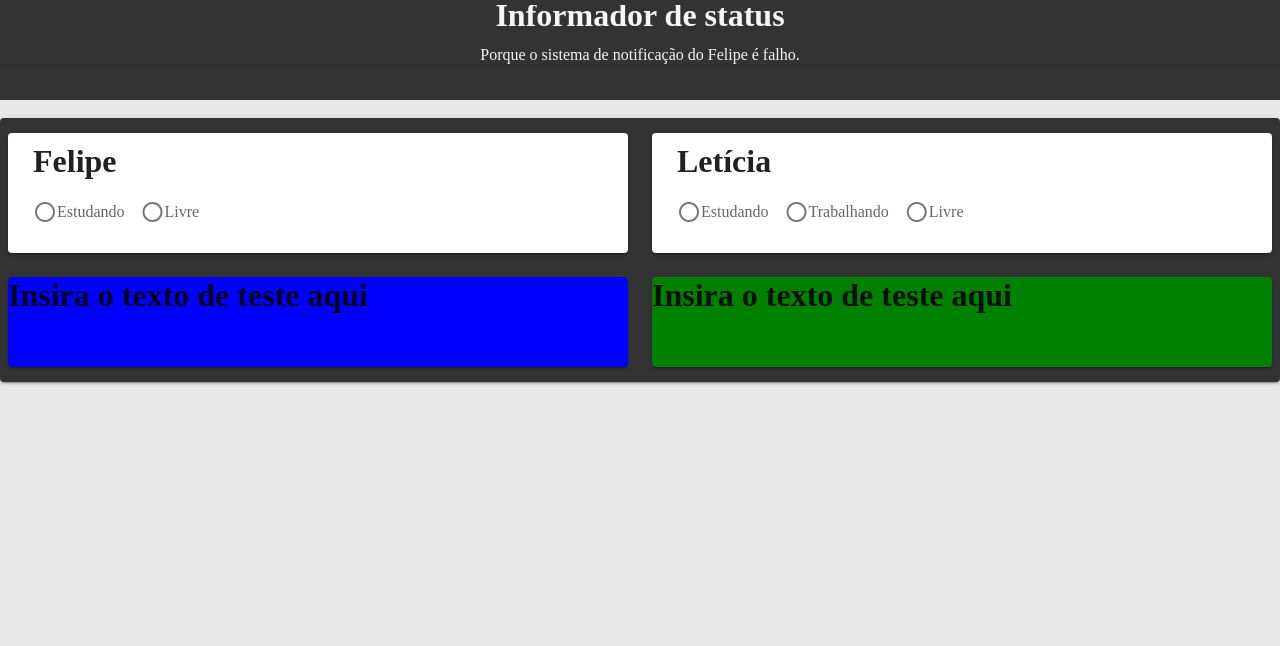
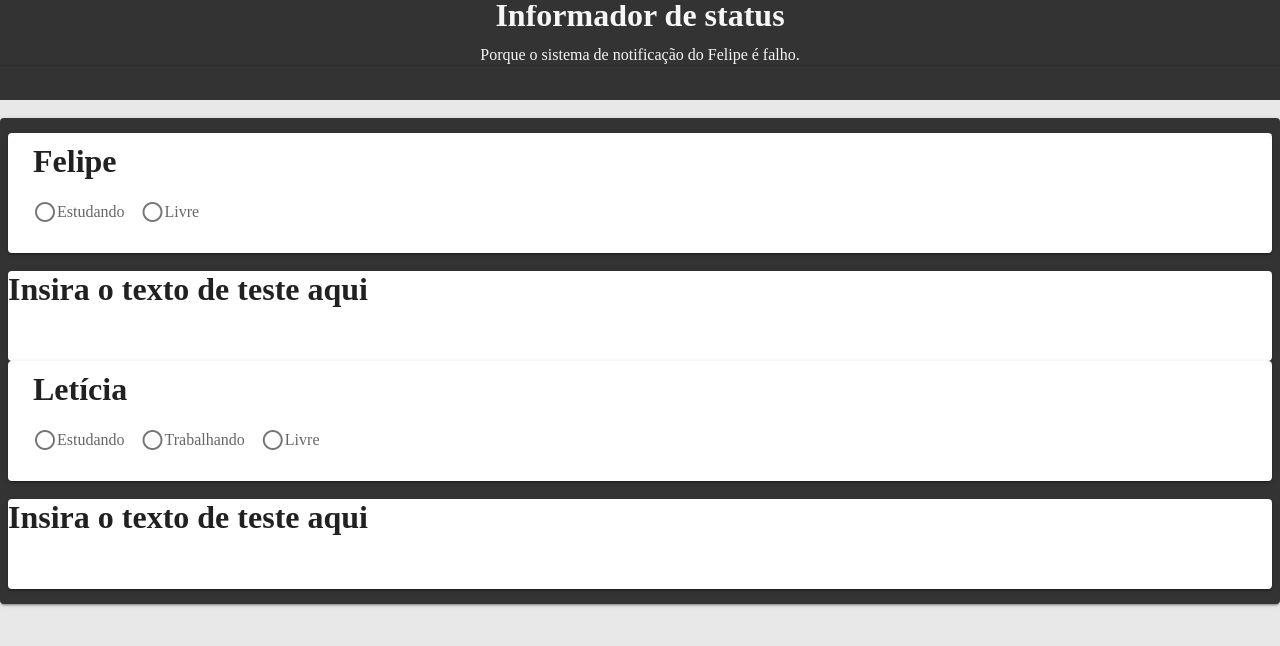
Before and after one commit to LelePG/Compartilhador-de-atividades, a Vue app in the folder app/: page / in a window 1280 px wide. Shown: the top 646 px of the page. Built offline with nearby package versions, Linux system fonts and the light colour scheme.

Commit message:
Adição de mais um componente

```diff
--- a/app/src/App.vue
+++ b/app/src/App.vue
@@ -13,7 +13,6 @@ import Cabecalho from './components/Cabecalho.vue';
 import Corpo from './components/Corpo.vue'
 export default {
   name: 'App',
-
   components: {
     Cabecalho,
     Corpo
--- a/app/src/Vuex/Store.js
+++ b/app/src/Vuex/Store.js
@@ -15,6 +15,15 @@ export default new Vuex.Store({
         getFelipe (state){
             return state.estadoFelipe
         }
+    },
+    mutations:{
+        mudaEstadoLeticia(state, cor){
+            state.estadoLeticia = cor
+        },
+        mudaEstadoFelipe (state, cor){
+            state.estadoFelipe = cor
+        }
+
     }
 
 
--- a/app/src/components/Atividades.vue
+++ b/app/src/components/Atividades.vue
@@ -1,22 +1,36 @@
 <template>
   <v-card :class="`${nome}-atividades atividades`">
     <h1>{{ nome }}</h1>
-    <v-radio-group row>
-      <v-radio label="Estudando" name="estudando" color="#990100"></v-radio>
+    <v-radio-group v-model= "corAtual" row @change="trocaEstado">
+      <v-radio label="Estudando" name="estudando" color="#990100" value="estudando"></v-radio>
       <slot></slot>
-      <v-radio label="Livre" name="livre" color="#990100"></v-radio>
+      <v-radio label="Livre" name="livre" color="#990100" value="livre"></v-radio>
     </v-radio-group>
   </v-card>
 </template>
 
 <script>
+import {mapMutations} from 'vuex'
 export default {
+  data: function () {
+    return {corAtual : ""};
+  },
   props: {
     nome: {
       type: String,
       required: true,
     },
   },
+  methods:{
+    ...mapMutations(['mudaEstadoLeticia', 'mudaEstadoFelipe']),
+    trocaEstado(){
+     if(this.nome =="Letícia"){
+       this.mudaEstadoLeticia(this.corAtual)
+     } else if (this.nome == "Felipe"){
+       this.mudaEstadoFelipe(this.corAtual)
+     }
+    }
+  }
 };
 </script>
 
--- /dev/null
+++ b/app/src/components/BlocoInfo.vue
@@ -0,0 +1,36 @@
+<template>
+<div>
+    <Atividades :nome = "nome" >
+        <slot></slot>
+    </Atividades>
+    <br>
+     <Status :nome = "nome"/>
+</div>
+</template>
+
+<script>
+import Atividades from './Atividades.vue'
+import Status from './Status.vue'
+
+export default {
+     props: {
+    nome: {
+      type: String,
+      required: true,
+    },
+    },
+    components:{
+      Atividades,
+      Status,
+    },
+    methods:{
+        getNome(){
+            return this.props.nome
+        }
+    }
+}
+</script>
+
+<style>
+
+</style>
--- a/app/src/components/Corpo.vue
+++ b/app/src/components/Corpo.vue
@@ -1,35 +1,20 @@
 <template>
 <v-card id = "corpo" color="#333333">
-    <v-row>
-      <v-col>
-    <Atividades nome = "Felipe"/>
-      </v-col>
-      <v-col>
-    <Atividades nome = "Letícia">
-           <v-radio label="Trabalhando" name = "trabalhando" color= "#990100"></v-radio>
-    </Atividades>
-      </v-col>
-    </v-row>
 
-    <v-row>
-      <v-col >
-        <Status nome ="Felipe"/>
-      </v-col>
-      <v-col>
-        <Status nome = "Letícia"/>
-      </v-col>
-    </v-row>
+  <BlocoInfo nome="Felipe"/>
+
+  <BlocoInfo nome="Letícia">
+               <v-radio label="Trabalhando" name = "trabalhando" color= "#990100" value = "trabalhando"></v-radio>
+  </BlocoInfo>
+
 </v-card>
 </template>
 
 <script>
-import Atividades from './Atividades.vue'
-import Status from './Status.vue'
-
+import BlocoInfo from './BlocoInfo.vue'
 export default {
     components:{
-      Atividades,
-      Status,
+     BlocoInfo
     }
 }
 </script>
--- a/app/src/components/Status.vue
+++ b/app/src/components/Status.vue
@@ -6,13 +6,8 @@
 
 <script>
 import {mapGetters} from 'vuex'
+
 export default {
-    props: {
-    nome: {
-      type: String,
-      required: true,
-    },
-    },
    computed:{
      ...mapGetters([
        'getLeticia',
@@ -24,17 +19,18 @@ export default {
         console.log(this.getFelipe)
       },
       getStatus(){
-          let estado
-          if (this.nome=="Letícia"){
-              estado= this.getLeticia
-          }
-          else if (this.nome == "Felipe"){
-              estado= this.getFelipe
-          }
-          console.log(estado)
-          return estado
+        //   let estado
+        //   if (this.nome=="Letícia"){
+        //       estado= this.getLeticia
+        //   }
+        //   else if (this.nome == "Felipe"){
+        //       estado= this.getFelipe
+        //   }
+        //   console.log(estado)
+        //   return estado
       }
-    }
+    },
+
 }
 </script>
 
```
